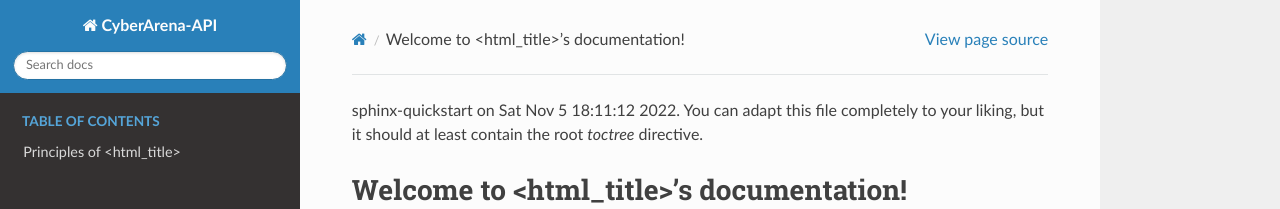
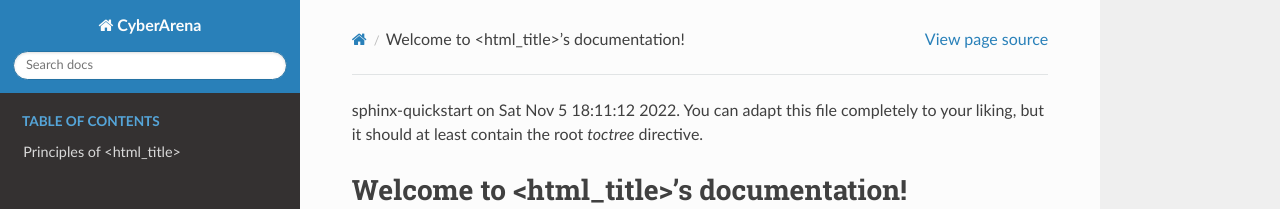
Before and after one commit to thebosslol66/cyberarena-api, a Sphinx documentation site: the page built from docs/source/index.rst, in a window 1280 px wide. Shown: the top 209 px of the page. Built offline with Sphinx 7.4.7 and the Read the Docs theme 2.0.0, drawn with Linux system fonts in a browser that asks for light colours.

Commit message:
Create docs

```diff
--- a/docs/source/conf.py
+++ b/docs/source/conf.py
@@ -6,7 +6,7 @@
 # -- Project information -----------------------------------------------------
 # https://www.sphinx-doc.org/en/master/usage/configuration.html#project-information
 
-project = 'CyberArena-API'
+project = 'CyberArena'
 copyright = '2022, Yasser OMARI, Alphée GROSDIDIER, Fantin GAUTHIER'
 author = 'Yasser OMARI, Alphée GROSDIDIER, Fantin GAUTHIER'
 release = 'pre-alpha'
@@ -28,6 +28,6 @@ exclude_patterns = [
 html_theme = 'sphinx_rtd_theme'
 html_static_path = ['_static']
 
-html_title = 'CyberArena-API'
+html_title = 'CyberArena'
 html_logo = None
 html_favicon = None
```
